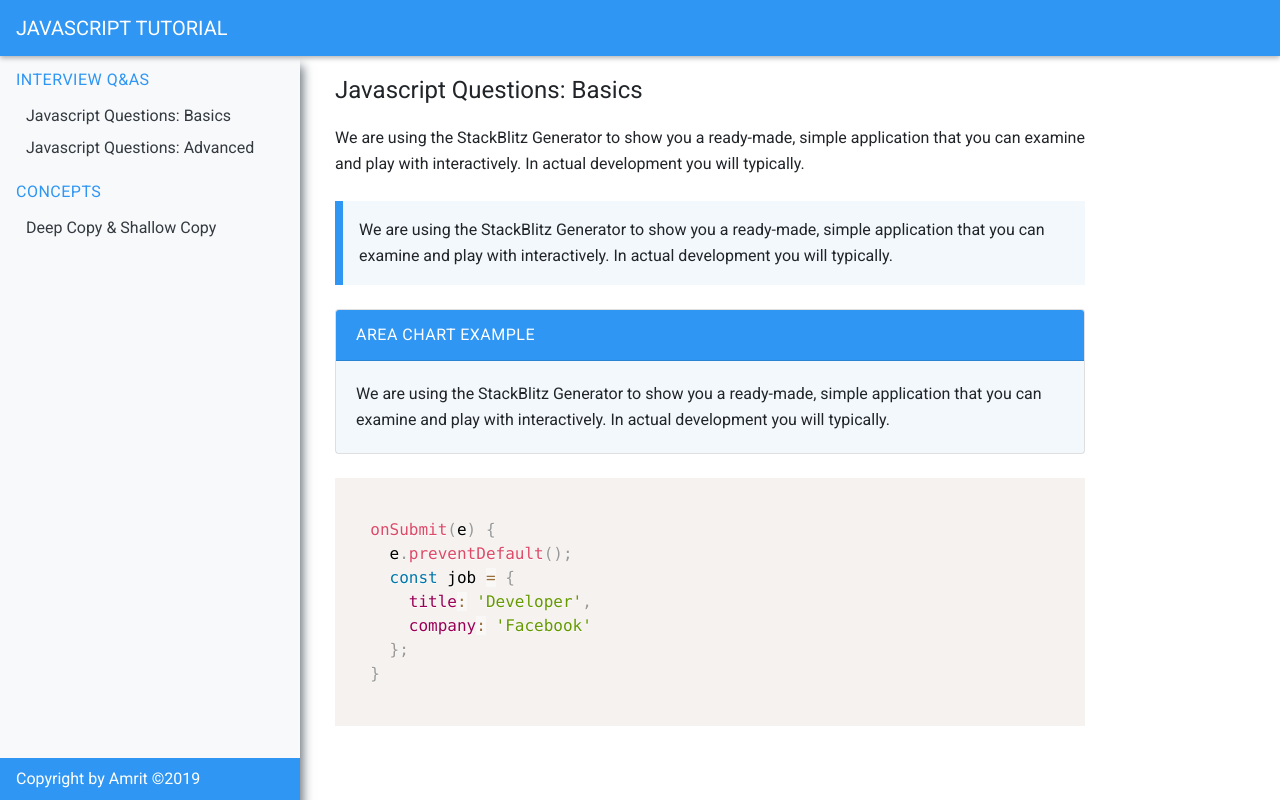
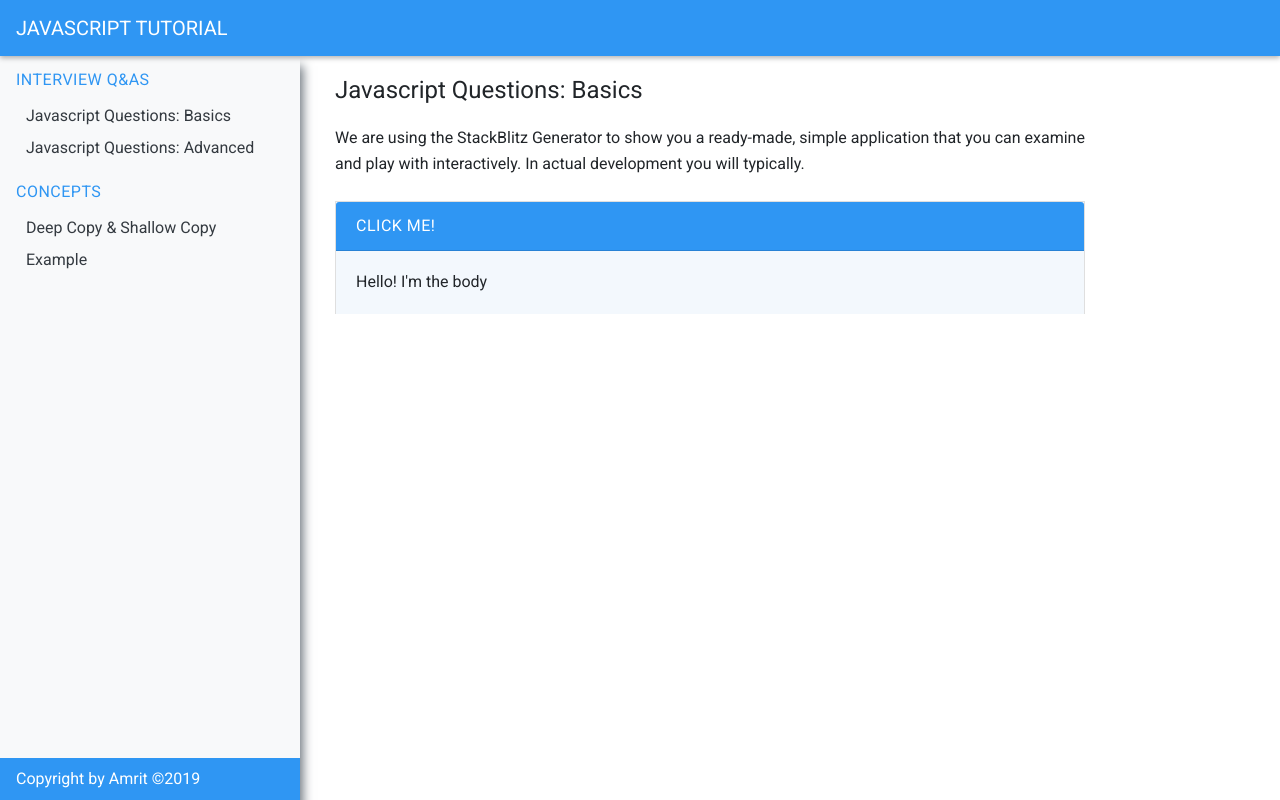
Before and after one commit to aamrits/javascript-tutorial, a React (Create React App) app: page /#/js-questions-basic in a window 1280 px wide. Built offline with nearby package versions, Linux system fonts and the light colour scheme.

Commit message:
new tutorial-example

```diff
--- a/package.json
+++ b/package.json
@@ -9,6 +9,7 @@
     "gh-pages": "^2.0.1",
     "prismjs": "^1.16.0",
     "react": "^16.8.6",
+    "react-bootstrap": "^1.0.0-beta.9",
     "react-dom": "^16.8.6",
     "react-router-dom": "^5.0.0",
     "react-scripts": "3.0.1",
--- a/src/App.css
+++ b/src/App.css
@@ -61,7 +61,7 @@
 .callout-is-helpful .card-body {
   background: rgba(25,118,210,.05);
 }
-.callout-is-helpful .card-header p {
+.callout-is-helpful .card-header {
   margin: 0;
   color: #fff;
   text-transform: uppercase;
--- a/src/App.js
+++ b/src/App.js
@@ -7,6 +7,7 @@ import JSQuestionsBasic from './components/js-concepts/JSQuestionsBasic';
 import JSQuestionsAdvanced from './components/js-concepts/JSQuestionsAdvanced';
 import DeepShallowCopy from './components/js-concepts/DeepShallowCopy';
 import NotFound from './components/NotFound';
+import Example from './components/js-concepts/Example';
 
 class App extends Component {
   toggleBtn = () => {
@@ -38,6 +39,7 @@ class App extends Component {
                     <Route path="/js-questions-basic" component={ JSQuestionsBasic } />
                     <Route path="/js-questions-advanced" component={ JSQuestionsAdvanced } />
                     <Route path="/deep-shallow-copy" component={ DeepShallowCopy } />
+                    <Route path="/example" component={ Example } />
                     <Route path="*" component={ NotFound } />
                   </Switch>
                   </div>
--- a/src/components/Navbar/Navbar.js
+++ b/src/components/Navbar/Navbar.js
@@ -24,6 +24,9 @@ class Navbar extends Component {
               <li className="nav-item">
                 <Link to='/deep-shallow-copy'>Deep Copy & Shallow Copy</Link>
               </li>
+              <li className="nav-item">
+                <Link to='/example'>Example</Link>
+              </li>
             </ul>
           </nav>
           <footer>
--- a/src/components/js-concepts/DeepShallowCopy.js
+++ b/src/components/js-concepts/DeepShallowCopy.js
@@ -1,7 +1,11 @@
 import React, { Component } from 'react';
+import Prism from "prismjs";
 import Gist from 'super-react-gist';
 
 export default class DeepShallowCopy extends Component {
+  componentDidMount() {
+    Prism.highlightAll();
+  }
   render() {
     return (
       <React.Fragment>
@@ -20,7 +24,7 @@ export default class DeepShallowCopy extends Component {
         </pre>
 
         <div className="alert-is-helpful">
-          <p>Shallow Copy: It makes a copy of the reference to <strong>‘obj1’</strong> into <strong>‘obj2’</strong>. Think about it as a copy of <strong>obj1’</strong>s Address. So, the addresses of <strong>‘obj1’</strong> and <strong>‘obj2’</strong> will be the same i.e. they will be pointing to the same memory location.</p>
+          <p>Shallow Copy makes a copy of the reference to <strong>‘obj1’</strong> into <strong>‘obj2’</strong>. Think about it as a copy of <strong>obj1’</strong>s Address. So, the addresses of <strong>‘obj1’</strong> and <strong>‘obj2’</strong> will be the same i.e. they will be pointing to the same memory location.</p>
         </div>
 
         <pre>
@@ -37,7 +41,7 @@ export default class DeepShallowCopy extends Component {
         <p>Here, the value of <strong>‘x’</strong> changes in both <strong>‘obj1’</strong> and <strong>‘obj2’</strong>.</p>
 
         <div className="alert-is-helpful">
-          <p>Deep copy: It makes a copy of all the members of <strong>‘obj1’</strong>, allocates different memory location for <strong>‘obj2’</strong> and then assigns the copied members to <strong>‘obj2’</strong> to achieve deep copy. In this way, if <strong>‘obj1’</strong> vanishes <strong>‘obj2’</strong> is still valid in the memory.</p>
+          <p>Deep copy makes a copy of all the members of <strong>‘obj1’</strong>, allocates different memory location for <strong>‘obj2’</strong> and then assigns the copied members to <strong>‘obj2’</strong> to achieve deep copy. In this way, if <strong>‘obj1’</strong> vanishes <strong>‘obj2’</strong> is still valid in the memory.</p>
         </div>
 
         <p>Method 1: We can use <strong>Object.assign()</strong> for deep copying.</p>
--- /dev/null
+++ b/src/components/js-concepts/Example.js
@@ -0,0 +1,55 @@
+import React, { Component } from 'react';
+import Prism from "prismjs";
+import { Accordion, Card } from 'react-bootstrap';
+
+export default class Example extends Component {
+  componentDidMount() {
+    Prism.highlightAll();
+  }
+  render() {
+    return (
+      <React.Fragment>
+        <h1>Example</h1>
+
+        <p>Below is an example sample page.</p>
+
+        <Accordion defaultActiveKey="0">
+          <Card className="card callout-is-helpful">
+            <Accordion.Toggle as={Card.Header} eventKey="0">
+              Accordion
+            </Accordion.Toggle>
+            <Accordion.Collapse eventKey="0">
+              <Card.Body className="card-body">
+                This is an example of accordion.
+              </Card.Body>
+            </Accordion.Collapse>
+          </Card>
+        </Accordion>
+
+        <div className="card callout-is-helpful">
+          <div className="card-header">
+            A block
+          </div>
+          <div className="card-body">
+            This is an example of a block.
+          </div>
+        </div>
+
+        <div className="alert-is-helpful">
+          <p>This is an example of an alert block.</p>
+        </div>
+
+        <pre>
+          <code className="language-javascript">
+          {`
+  // This is a code block
+  obj2 = obj1;
+  obj2.x = 5;
+  console.log(obj1, obj2); // {x: 5, y: 3} {x: 5, y: 3}
+          `}
+          </code>
+        </pre>
+      </React.Fragment>
+    )
+  }
+}
--- a/src/components/js-concepts/JSQuestionsBasic.js
+++ b/src/components/js-concepts/JSQuestionsBasic.js
@@ -1,11 +1,11 @@
 import React, { Component } from 'react';
 import Prism from "prismjs";
+import { Accordion, Card } from 'react-bootstrap';
 
 export default class JSQuestionsBasic extends Component {
   componentDidMount() {
     Prism.highlightAll();
   }
-
   render() {
     return (
       <React.Fragment>
@@ -13,32 +13,18 @@ export default class JSQuestionsBasic extends Component {
 
         <p>We are using the StackBlitz Generator to show you a ready-made, simple application that you can examine and play with interactively. In actual development you will typically.</p>
 
-        <div className="alert-is-helpful">
-          <p>We are using the StackBlitz Generator to show you a ready-made, simple application that you can examine and play with interactively. In actual development you will typically.</p>
-        </div>
-
-        <div className="card callout-is-helpful">
-          <div className="card-header">
-            <p>Area Chart Example</p>
-          </div>
-          <div className="card-body">
-            <p>We are using the StackBlitz Generator to show you a ready-made, simple application that you can examine and play with interactively. In actual development you will typically.</p>
-          </div>
-        </div>
-
-        <pre>
-          <code className="language-javascript">
-          {`
-  onSubmit(e) {
-    e.preventDefault();
-    const job = {
-      title: 'Developer',
-      company: 'Facebook'
-    };
-  }
-          `}
-          </code>
-        </pre>
+        <Accordion defaultActiveKey="0">
+          <Card className="card callout-is-helpful">
+            <Accordion.Toggle as={Card.Header} eventKey="0">
+              Click me!
+            </Accordion.Toggle>
+            <Accordion.Collapse eventKey="0">
+              <Card.Body className="card-body">
+                Hello! I'm the body
+              </Card.Body>
+            </Accordion.Collapse>
+          </Card>
+        </Accordion>
       </React.Fragment>
     )
   }
```
Also changed, not shown: 1 other file (tests, documents, lock files or other folders).
